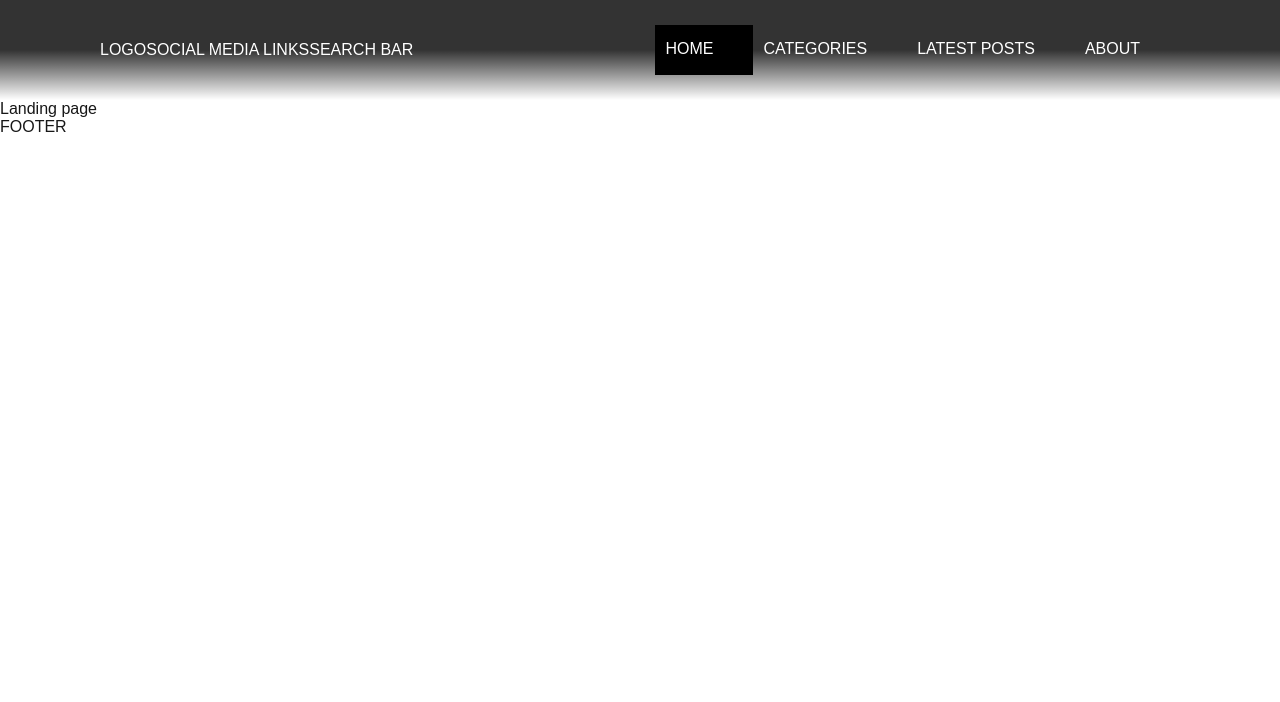
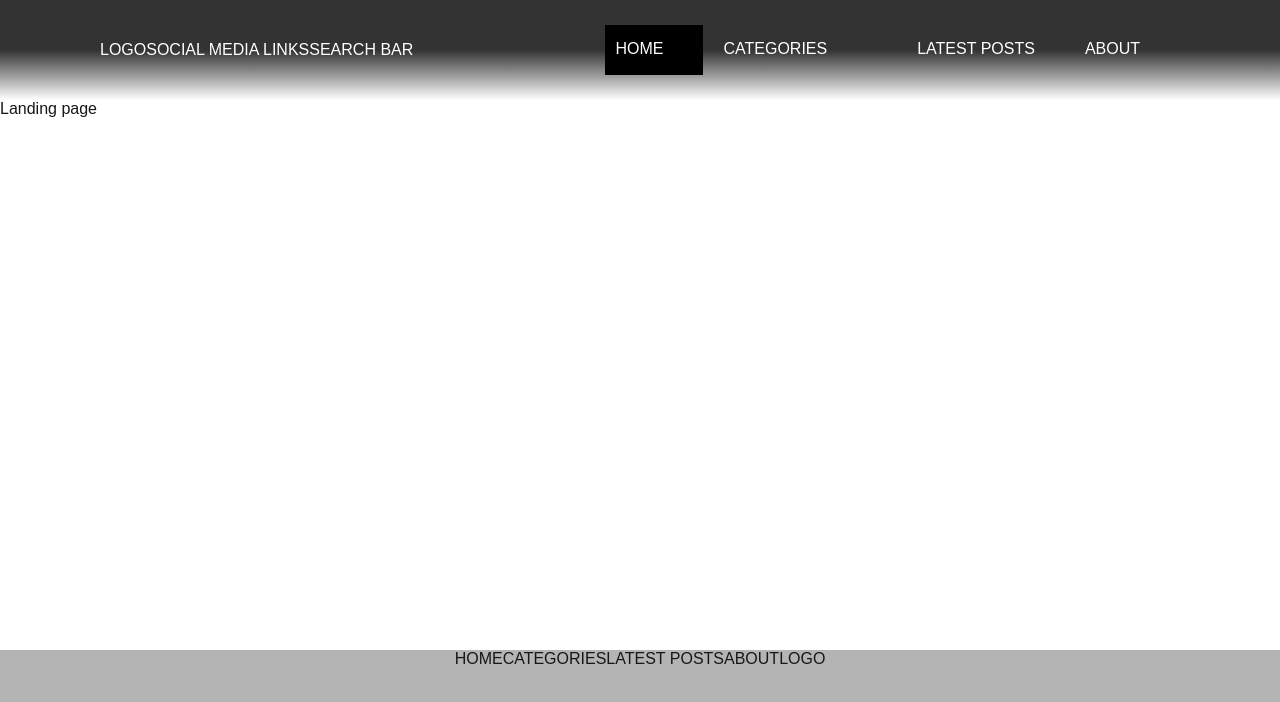
Before and after one commit to arnaldo10cisne/blog.arnaldocisneros.com, a Next.js app: page / in a window 1280 px wide. Shown: the top 702 px of the page. Built offline with nearby package versions, Linux system fonts and the light colour scheme.

Commit message:
Work on footer | Created constans file

```diff
--- /dev/null
+++ b/src/app/lib/constants.ts
@@ -0,0 +1,72 @@
+import { NavbarSelectorProps } from "../ui/navbar/NavbarSelector";
+import { NavigationLinkModel } from "./models";
+
+export const HOME_LINK: NavigationLinkModel = {
+  label: "HOME",
+  href: "/",
+};
+
+export const LATESTS_POSTS_LINK: NavigationLinkModel = {
+  label: "LATEST POSTS",
+  href: "/latest-posts",
+};
+
+export const ABOUT_LINK: NavigationLinkModel = {
+  label: "ABOUT",
+  href: "https://www.arnaldocisneros.com/",
+  newTab: true,
+};
+
+export const CATEGORIES_LINK: NavigationLinkModel = {
+  label: "CATEGORIES",
+  href: "/categories",
+};
+
+export const DEVELOPING_LINK: NavigationLinkModel = {
+  label: "DEVELOPING",
+  href: "/categories/developing",
+};
+
+export const CLOUD_LINK: NavigationLinkModel = {
+  label: "CLOUD",
+  href: "/categories/cloud",
+};
+
+export const LIFESTYLE_LINK: NavigationLinkModel = {
+  label: "LIFESTYLE",
+  href: "/categories/lifestyle",
+};
+
+export const GAMEDEV_LINK: NavigationLinkModel = {
+  label: "GAMEDEV",
+  href: "/categories/gamedev",
+};
+
+export const DEVDIARY_LINK: NavigationLinkModel = {
+  label: "DEV DIARY",
+  href: "/categories/dev-diary",
+};
+
+export const THEGRABBAG_LINK: NavigationLinkModel = {
+  label: "THE GRAB BAG",
+  href: "/categories/grab-bag",
+};
+
+export const CATEGORIES_SELECTOR: NavbarSelectorProps = {
+  link: CATEGORIES_LINK,
+  optionsList: [
+    DEVELOPING_LINK,
+    CLOUD_LINK,
+    LIFESTYLE_LINK,
+    GAMEDEV_LINK,
+    DEVDIARY_LINK,
+    THEGRABBAG_LINK,
+  ],
+};
+
+export const FOOTER_LINKS: NavigationLinkModel[] = [
+  HOME_LINK,
+  CATEGORIES_LINK,
+  LATESTS_POSTS_LINK,
+  ABOUT_LINK,
+];
--- a/src/app/lib/models.ts
+++ b/src/app/lib/models.ts
@@ -1,4 +1,4 @@
-export interface NavbarLinkModel {
+export interface NavigationLinkModel {
   label: string;
   href: string;
   newTab?: boolean;
--- a/src/app/ui/_globals.scss
+++ b/src/app/ui/_globals.scss
@@ -18,6 +18,8 @@ body {
   max-width: 100vw;
   overflow-x: hidden;
   height: 100vh;
+  display: flex;
+  flex-direction: column;
 }
 
 body {
--- /dev/null
+++ b/src/app/ui/footer/Footer.module.scss
@@ -0,0 +1,10 @@
+.Footer {
+  margin-top: auto;
+
+  width: 100vw;
+  display: flex;
+  justify-content: center;
+  height: 150px;
+
+  background-color: rgba(0, 0, 0, 0.294);
+}
--- a/src/app/ui/footer/footer.tsx
+++ b/src/app/ui/footer/footer.tsx
@@ -1,52 +1,26 @@
 import React from "react";
-// import Image from "next/image";
+import styles from "./Footer.module.scss";
+import Link from "next/link";
+import { FOOTER_LINKS } from "@/app/lib/constants";
 
 const Footer = () => {
   return (
-    <footer>
-      {/* <a
-        href="https://nextjs.org/learn?utm_source=create-next-app&utm_medium=appdir-template&utm_campaign=create-next-app"
-        target="_blank"
-        rel="noopener noreferrer"
-      >
-        <Image
-          aria-hidden
-          src="/file.svg"
-          alt="File icon"
-          width={16}
-          height={16}
-        />
-        Learn
-      </a>
-      <a
-        href="https://vercel.com/templates?framework=next.js&utm_source=create-next-app&utm_medium=appdir-template&utm_campaign=create-next-app"
-        target="_blank"
-        rel="noopener noreferrer"
-      >
-        <Image
-          aria-hidden
-          src="/window.svg"
-          alt="Window icon"
-          width={16}
-          height={16}
-        />
-        Examples
-      </a>
-      <a
-        href="https://nextjs.org?utm_source=create-next-app&utm_medium=appdir-template&utm_campaign=create-next-app"
-        target="_blank"
-        rel="noopener noreferrer"
-      >
-        <Image
-          aria-hidden
-          src="/globe.svg"
-          alt="Globe icon"
-          width={16}
-          height={16}
-        />
-        Go to nextjs.org →
-      </a> */}
-      FOOTER
+    <footer className={`${styles.Footer}`}>
+      <div className={`${styles.FooterLinkList}`}>
+        {FOOTER_LINKS.map((link) => {
+          return (
+            <Link
+              key={link.label}
+              href={link.href}
+              className={`${styles.FooterLink}`}
+              target={link.newTab ? "_blank" : "_self"}
+            >
+              {link.label}
+            </Link>
+          );
+        })}
+      </div>
+      <div className={`${styles.FooterLogo}`}>LOGO</div>
     </footer>
   );
 };
--- a/src/app/ui/navbar/NavbarLink.tsx
+++ b/src/app/ui/navbar/NavbarLink.tsx
@@ -4,14 +4,14 @@ import React from "react";
 import Link from "next/link";
 import { usePathname } from "next/navigation";
 import styles from "./NavbarLink.module.scss";
-import { NavbarLinkModel } from "@/app/lib/models";
+import { NavigationLinkModel } from "@/app/lib/models";
 
 const NavbarLink = ({
   label,
   href,
   newTab = false,
   isSelectorOption = false,
-}: NavbarLinkModel) => {
+}: NavigationLinkModel) => {
   const pathname = usePathname();
   const isCurrent: boolean = pathname === href;
 
--- a/src/app/ui/navbar/NavbarSelector.tsx
+++ b/src/app/ui/navbar/NavbarSelector.tsx
@@ -1,17 +1,16 @@
 "use client";
 
-import { NavbarLinkModel } from "@/app/lib/models";
+import { NavigationLinkModel } from "@/app/lib/models";
 import React, { useState } from "react";
 import NavbarLink from "./NavbarLink";
 import styles from "./NavbarSelector.module.scss";
 
 export interface NavbarSelectorProps {
-  label: string;
-  href: string;
-  optionsList: NavbarLinkModel[];
+  link: NavigationLinkModel;
+  optionsList: NavigationLinkModel[];
 }
 
-const NavbarSelector = ({ label, optionsList }: NavbarSelectorProps) => {
+const NavbarSelector = ({ link, optionsList }: NavbarSelectorProps) => {
   const [isOpen, setIsOpen] = useState<boolean>(false);
   const toggleDropdownMenu = (option: boolean) => {
     setIsOpen(option);
@@ -27,7 +26,7 @@ const NavbarSelector = ({ label, optionsList }: NavbarSelectorProps) => {
         toggleDropdownMenu(false);
       }}
     >
-      {label}
+      <NavbarLink {...link} />
       {isOpen ? (
         <div className={styles.OptionsList}>
           {optionsList.map((option, index) => (
--- a/src/app/ui/navbar/navbar.tsx
+++ b/src/app/ui/navbar/navbar.tsx
@@ -1,54 +1,13 @@
 import React from "react";
 import NavbarLink from "./NavbarLink";
-import { NavbarLinkModel } from "@/app/lib/models";
-import NavbarSelector, { NavbarSelectorProps } from "./NavbarSelector";
+import NavbarSelector from "./NavbarSelector";
 import styles from "./Navbar.module.scss";
-
-const HOME_LINK: NavbarLinkModel = {
-  label: "HOME",
-  href: "/",
-};
-const LATESTS_POSTS_LINK: NavbarLinkModel = {
-  label: "LATEST POSTS",
-  href: "/latest-posts",
-};
-
-const ABOUT_LINK: NavbarLinkModel = {
-  label: "ABOUT",
-  href: "https://www.arnaldocisneros.com/",
-  newTab: true,
-};
-
-const CATEGORIES_SELECTOR: NavbarSelectorProps = {
-  label: "CATEGORIES",
-  href: "/categories",
-  optionsList: [
-    {
-      label: "DEVELOPING",
-      href: "/categories/developing",
-    },
-    {
-      label: "CLOUD",
-      href: "/categories/cloud",
-    },
-    {
-      label: "LIFESTYLE",
-      href: "/categories/lifestyle",
-    },
-    {
-      label: "GAMEDEV",
-      href: "/categories/gamedev",
-    },
-    {
-      label: "DEV DIARY",
-      href: "/categories/dev-diary",
-    },
-    {
-      label: "THE GRAB BAG",
-      href: "/categories/grab-bag",
-    },
-  ],
-};
+import {
+  ABOUT_LINK,
+  CATEGORIES_SELECTOR,
+  HOME_LINK,
+  LATESTS_POSTS_LINK,
+} from "@/app/lib/constants";
 
 const Navbar = () => {
   return (
```
